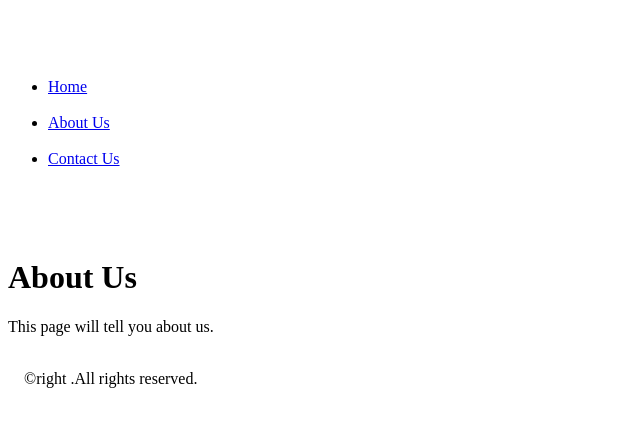
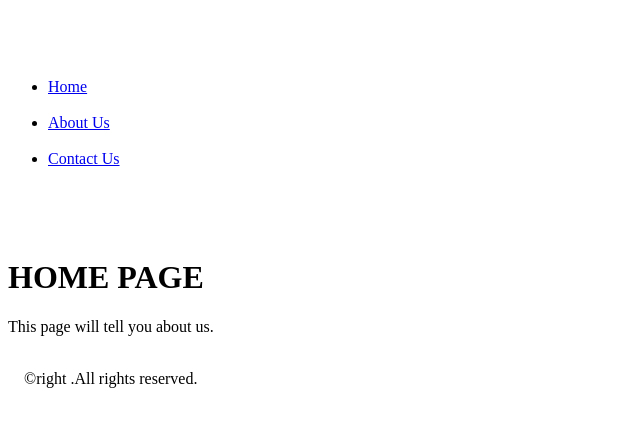
Before and after one commit to mohinipillewan/assignment-3-webpage, a plain HTML site: page index.html in a window 1280 px wide. Shown: the whole page, without its empty margins (0-640 px from the left). Drawn offline with Linux system fonts and the light colour scheme.

Commit message:
Update index.html

```diff
--- a/index.html
+++ b/index.html
@@ -10,7 +10,7 @@
       <li><a href="contact.html">Contact Us</a></li>
     </ul>
   </nav><div>
-    <h1>About Us</h1
+    <h1>HOME PAGE</h1
     <p>This page will tell you about us.</p>
   </div><footer>
     &copyright .All rights reserved.
```
